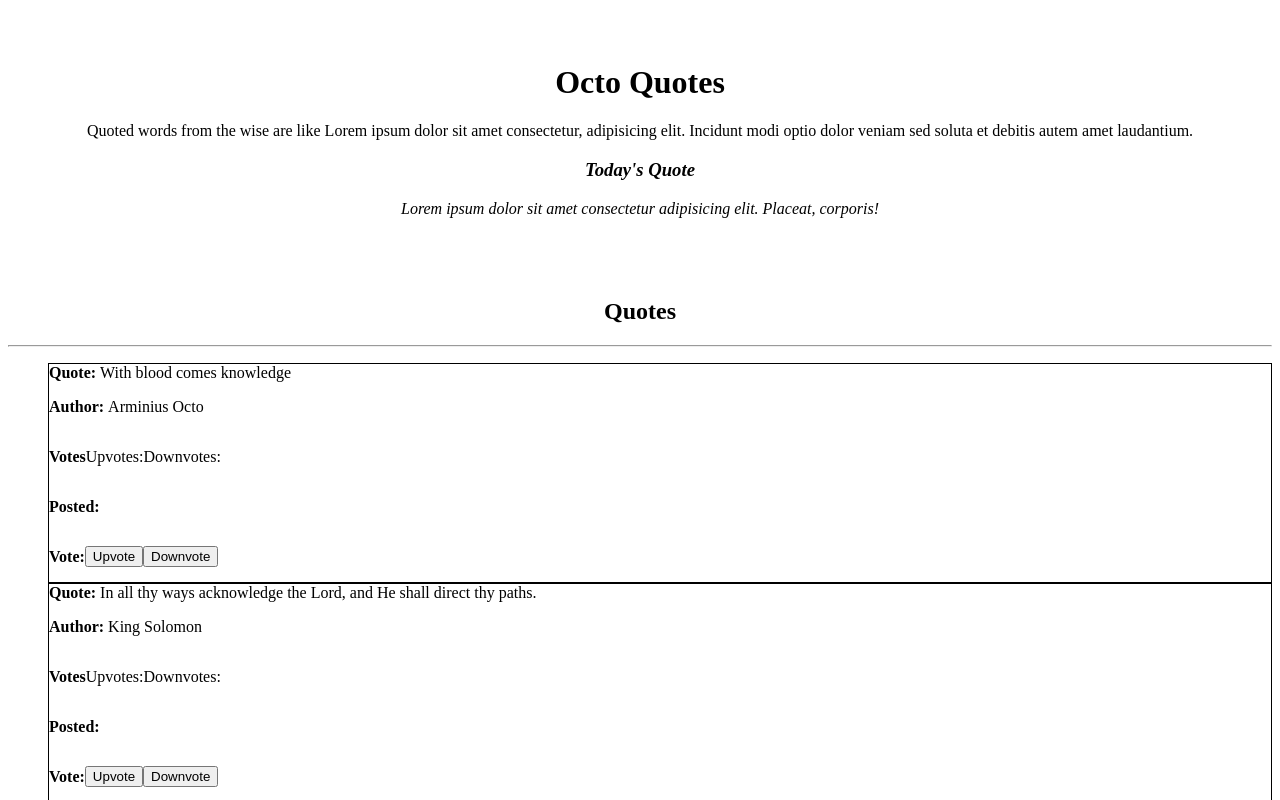
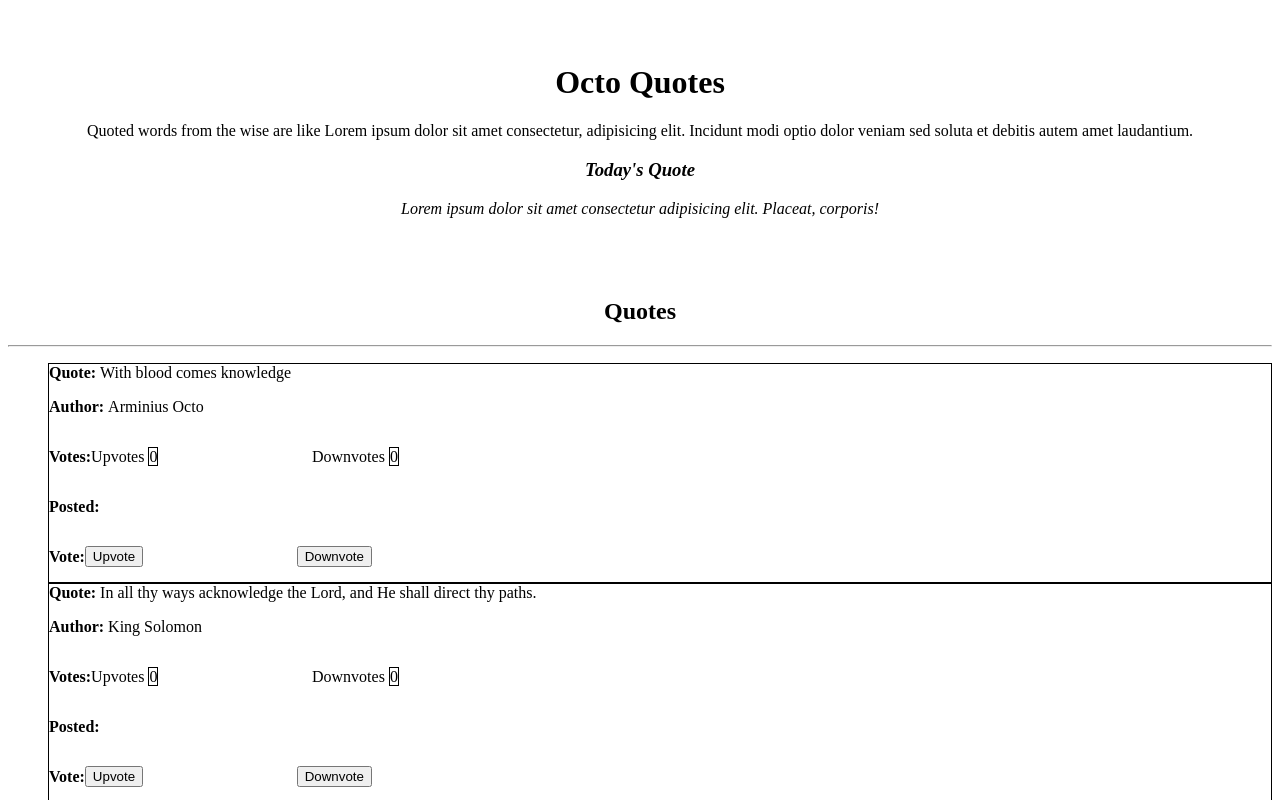
Before and after one commit to Daniel6996-arch/Octo-quotes, an Angular app: page / in a window 1280 px wide. Shown: the top 800 px of the page. Built offline with nearby package versions, Linux system fonts and the light colour scheme.

Commit message:
add edits to page

```diff
--- a/src/app/quotes-text/quotes-text.component.css
+++ b/src/app/quotes-text/quotes-text.component.css
@@ -10,7 +10,7 @@
 }
 .downvote-box{
     border: 1px solid black;
-    margin-left: 7vw;
+    margin-left: 0vw;
     width: 5vw;
 }
 .col{
--- a/src/app/quotes-text/quotes-text.component.html
+++ b/src/app/quotes-text/quotes-text.component.html
@@ -38,15 +38,15 @@
         <span [ngClass] = "'words'">Quote: </span>{{quote.Word}}
         <p><span [ngClass] = "'words'">Author: </span>{{quote.Author}}</p>
         <div [ngClass] = "'row'">
-            <p><span [ngClass] = "'words'">Votes</span></p>
-            <p>Upvotes: </p>
-            <p>Downvotes: </p>
+            <p><span [ngClass] = "'words'">Votes:</span></p>
+            <p>Upvotes <span [ngClass] = "'upvote-box'">0</span></p>
+            <p [ngClass] = "'margin-left'">Downvotes <span [ngClass] = "'downvote-box'">0</span></p>
         </div>
         <p><span [ngClass] = "'words'">Posted: </span></p>
         <div [ngClass] = "'row'">
             <p><span [ngClass] = "'words'">Vote: </span></p>
             <button>Upvote</button>
-            <button>Downvote</button>
+            <button [ngClass] = "'margin-left'">Downvote</button>
         </div>
       </li>
     </ul>
```
